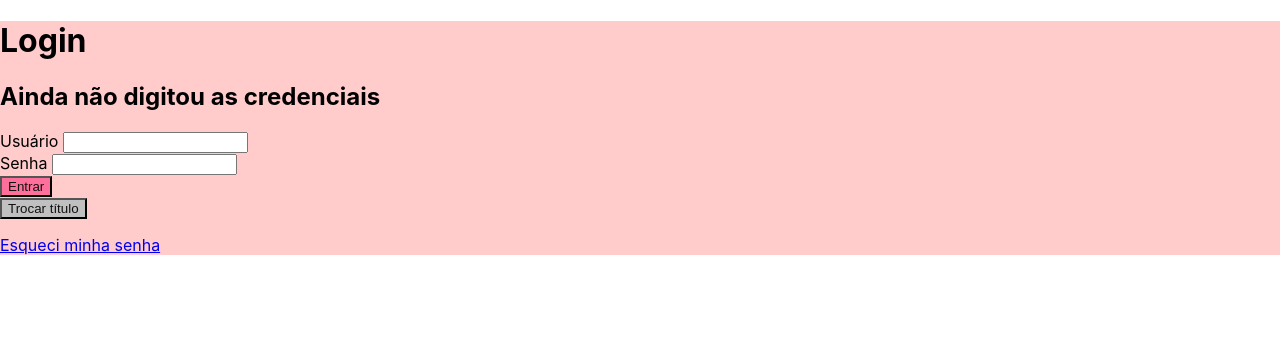
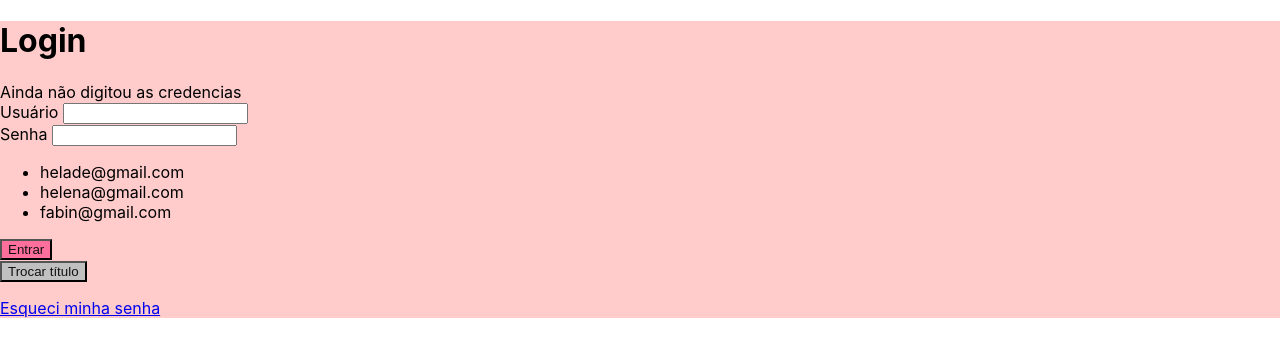
Before and after one commit to HeladeFigueiredo/react_I_oi, a React (Create React App) app: page / in a window 1280 px wide. Shown: the top 356 px of the page. Built offline with nearby package versions, Linux system fonts and the light colour scheme.

Commit message:
Renderização da lista de usuários na page Home

```diff
--- a/src/components/Input/Input.js
+++ b/src/components/Input/Input.js
@@ -1,9 +1,9 @@
 import PropTypes from 'prop-types'
 
-const Input = ({label, type, onChange, cor}) => {
+const Input = ({label, type, onChange, color}) => {
     return(
         <div>
-            <label style={{color: cor}}> {label} </label>
+            <label style={{color: color}} > {label} </label>
             <input type={type} onChange={onChange} />
         </div>
     )
@@ -11,6 +11,7 @@ const Input = ({label, type, onChange, cor}) => {
 
 Input.propTypes = {
     label: PropTypes.string.isRequired,
+    color: PropTypes.string
 }
 
 Input.defaultProps = {
--- a/src/pages/Home/Home.js
+++ b/src/pages/Home/Home.js
@@ -1,10 +1,13 @@
-import { useNavigate } from 'react-router-dom'
+import { useLocation, useNavigate, userLocation } from 'react-router-dom'
 import Button from "../../components/Button/Button"
 import Title from '../../components/Title/Title'
 
 const Home = () => {
 
     const navigate = useNavigate()
+    const location = useLocation()
+
+    const { listaDeUsuarios } = location.state
 
     const vaParaLogin = () => {
         navigate('/')
@@ -13,6 +16,13 @@ const Home = () => {
     return (
         <div>
             <Title title='Home' />
+
+            <ul>
+                {listaDeUsuarios.map((usuario) => (
+                    <li key={usuario.id}> {usuario.email} </li>
+                ))}
+            </ul>
+
             <Button title='Voltar' aoClicar={vaParaLogin} />
         </div>
     )
--- a/src/pages/Login/Login.js
+++ b/src/pages/Login/Login.js
@@ -6,28 +6,35 @@ import Subtitle from '../../components/Subtitle/Subtitle'
 import Input from '../../components/Input/Input'
 import Button from '../../components/Button/Button';
 import Link from '../../components/Link/Link';
+import userEvent from '@testing-library/user-event';
 
 const Login = () => {
 
     const navigate = useNavigate()
     const [title, setTitle] = useState('Login')
     const [showError, setShowError] = useState(false)
-
-    const [inputColor, setInputColor] = useState('red')
-
+    const [inputColor] = useState('red')
     const [nomeDeUsuario, setNomeDeUsuario] = useState('')
     const [senha, setSenha] = useState('')
 
 
-    const [usuarios, setUsuarios] = useState([
+    const [usuarios] = useState([
         {
+            id: 1,
             email: 'helade@gmail.com',
             password: '1234'
         },
 
         {
+            id: 2,
             email: 'helena@gmail.com',
             password: '5678'
+        },
+
+        {
+            id: 3,
+            email: 'fabin@gmail.com',
+            password: '4567'
         }
     ])
 
@@ -38,11 +45,10 @@ const Login = () => {
         const usuarioEscolhido = usuarios.find(usuario => usuario.email === nomeDeUsuario && usuario.password === senha )
 
         if (usuarioEscolhido) {
-            navigate('./home')
+            navigate('./home', { state: { listaDeUsuarios: usuarios } })
         } else {
             setShowError(true)
         }
-
     }
 
     const mudarTitulo = () => {
@@ -52,13 +58,20 @@ const Login = () => {
     return (
         <div className='container'>
             <Title title={title} />
+
             {showError ?
             <Subtitle subtitle='Credenciais inválidas'/>
             :
-            <Subtitle subtitle='Ainda não digitou as credenciais'/> }
+            <span> Ainda não digitou as credencias </span> }
 
-            <Input label='Usuário' type='text' onChange={(e) => setNomeDeUsuario(e.target.value)} cor={showError ? inputColor : null}/>
-            <Input label='Senha' type='password' onChange={(e) => setSenha(e.target.value)} cor={showError ? inputColor : null}/>
+            <Input label='Usuário' type='text' onChange={(e) => setNomeDeUsuario(e.target.value)} color={showError ? inputColor : null}/>
+            <Input label='Senha' type='password' onChange={(e) => setSenha(e.target.value)} color={showError ? inputColor : null}/>
+
+            <ul>
+                {usuarios.map((usuario) => (
+                    <li key={usuario.email}> {usuario.email} </li>
+                ))}
+            </ul>
 
             <Button title='Entrar' aoClicar={vaParaHome} bgColor='#ff6f9c'/>
             <Button title='Trocar título' aoClicar={mudarTitulo} />
```
